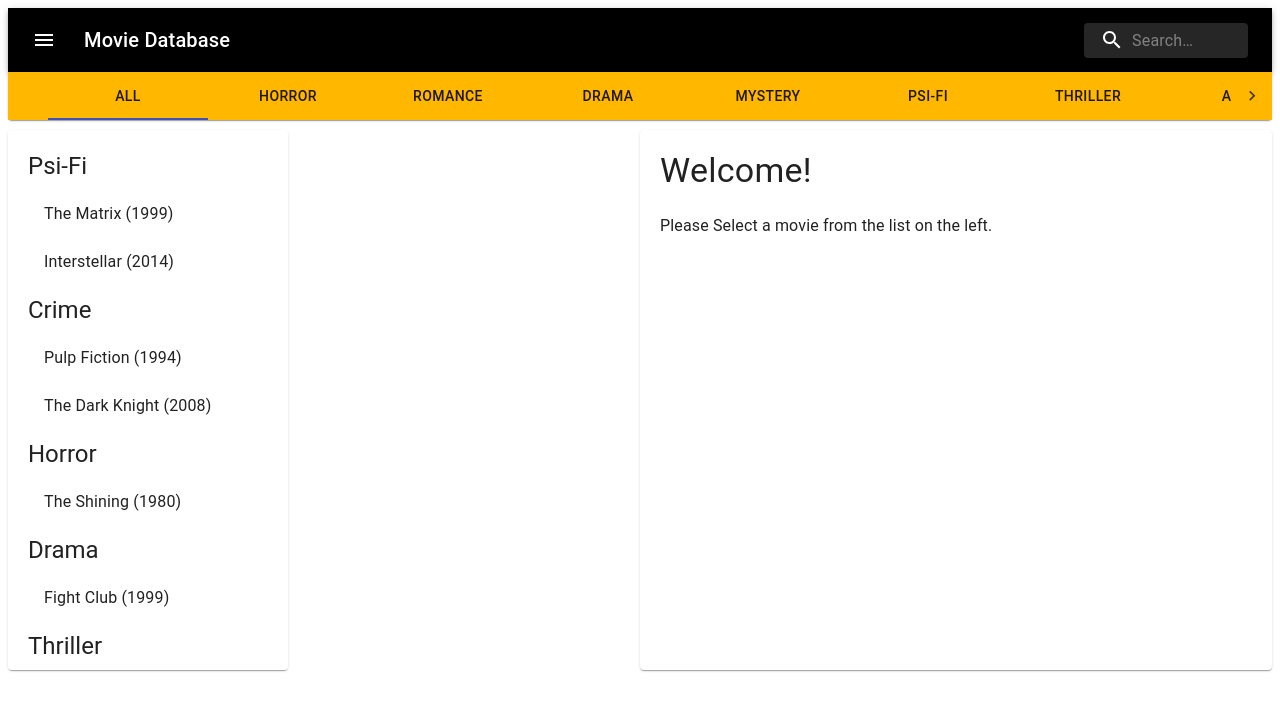
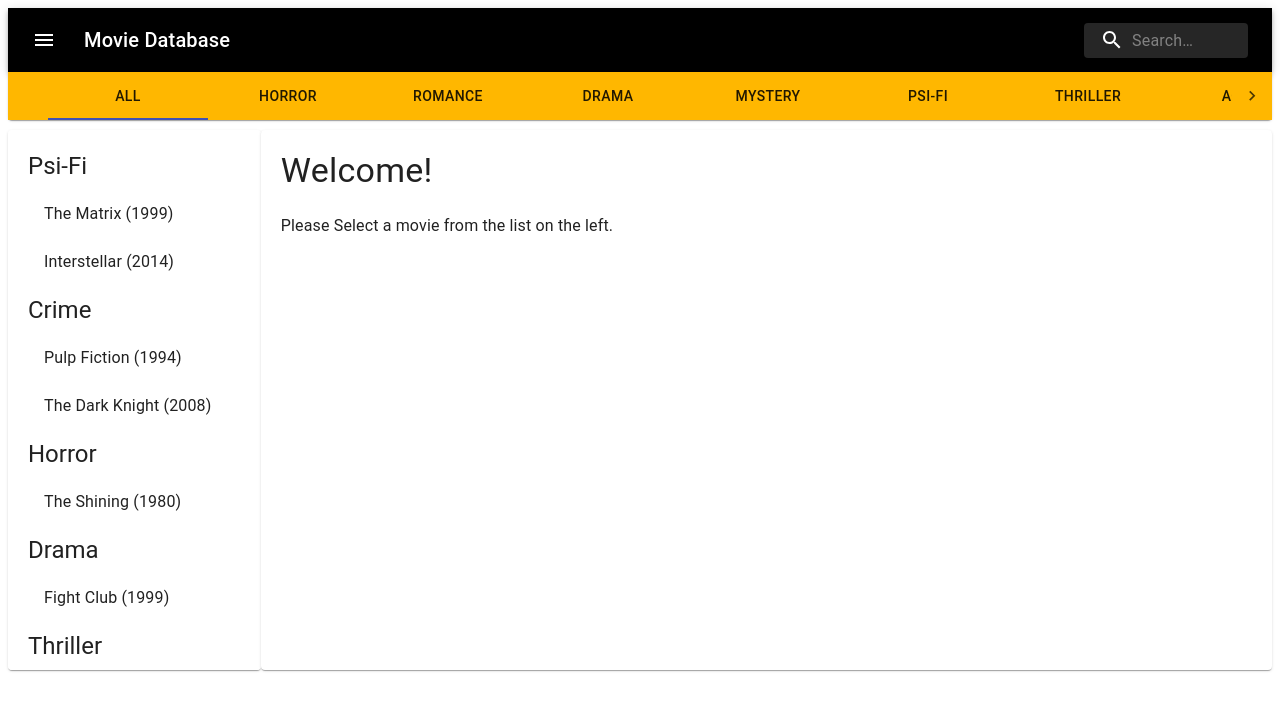
Before and after one commit to uzairtq/Project-S, a React (Create React App) app: page / in a window 1280 px wide. Shown: the top 710 px of the page. Built offline with nearby package versions, Linux system fonts and the light colour scheme.

Commit message:
Tabs working all bugs fixed

```diff
--- a/src/Components/Layouts/Footer.js
+++ b/src/Components/Layouts/Footer.js
@@ -17,7 +17,7 @@ export default function CenteredTabs({ genres, onSelect }) {
 
   const handleChange = (event, newIndex) => {
     setIndex(newIndex);
-    onSelect(index === 0 ? "" : genres[newIndex - 1]);
+    onSelect(newIndex === 0 ? "" : genres[newIndex - 1]);
   };
   return (
     <Paper className={classes.root}>
--- a/src/Components/Movies/index.js
+++ b/src/Components/Movies/index.js
@@ -14,7 +14,7 @@ const styles = {
     marginTop: 10,
     marginBotton: 10,
     height: 500,
-    width: 240,
+    minWidth: 200,
     overflowY: "auto"
   },
   Pane_Paper_Right: {
@@ -24,7 +24,7 @@ const styles = {
     height: 500
   },
   root: {
-    flexGrow: 1
+    flexGrow: 4
   }
 };
 
```
